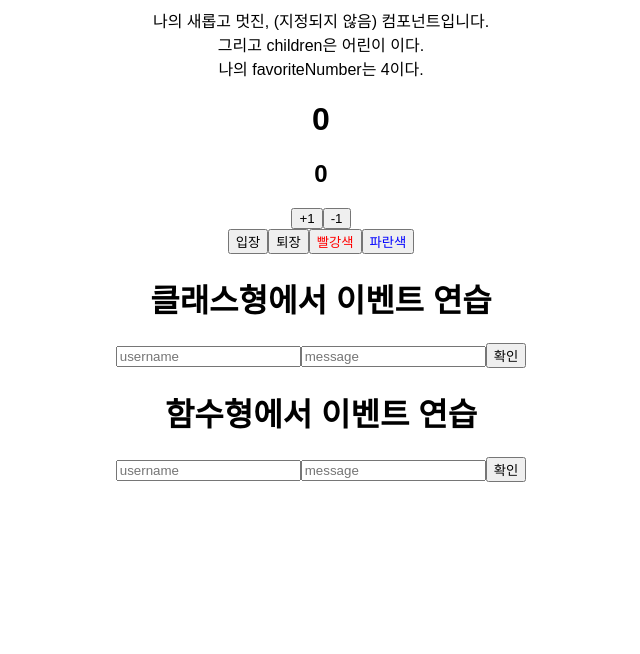
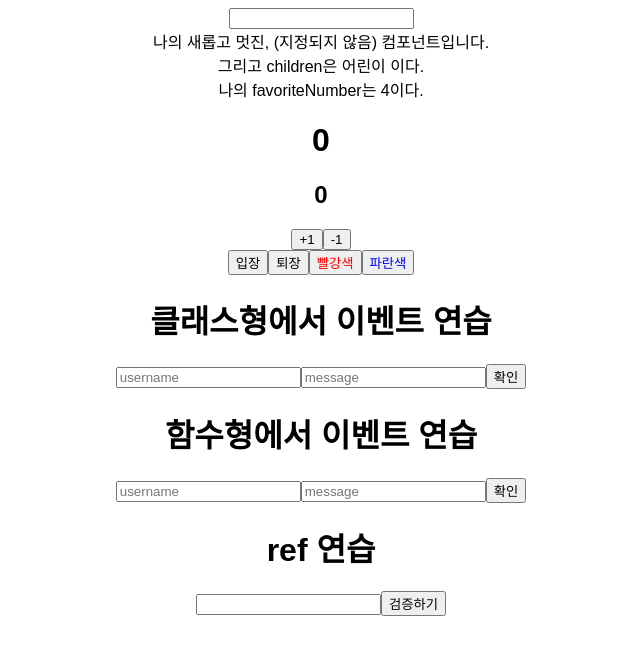
Before and after one commit to gosunman/theArtOfReact, a React (Create React App) app: page / in a window 1280 px wide. Shown: the top 654 px of the page, without its empty margins (319-959 px from the left). Built offline with nearby package versions, Linux system fonts and the light colour scheme.

Commit message:
5.2.2 ref를 쓰는 두 가지 방법

```diff
--- a/src/App.js
+++ b/src/App.js
@@ -1,19 +1,25 @@
-import React from "react";
+import React, { Component } from "react";
 import "./styles.css";
 import MyComponent from "./MyComponent";
 import Counter from "./Counter";
 import Say from "./Say";
 import EventPracticeForClass from "./EventPracticeForClass";
 import EventPracticeForFunction from "./EventPracticeForFunction";
+import ValidationSample from "./ValidationSample";
+import RefSample from "./RefSample";
 
-export default function App() {
+export default class App extends Component {
+  render() {
     return (
       <div className="App">
+        <RefSample />
         <MyComponent favoriteNumber={4}> 어린이 </MyComponent>
         <Counter />
         <Say></Say>
         <EventPracticeForClass />
         <EventPracticeForFunction />
+        <ValidationSample />
       </div>
     );
   }
+}
--- /dev/null
+++ b/src/RefSample.js
@@ -0,0 +1,17 @@
+import React, { Component } from "react";
+
+export default class RefSample extends Component {
+  input = React.createRef();
+
+  handleFocus = () => {
+    this.input.current.focus();
+  };
+
+  render() {
+    return (
+      <div>
+        <input ref={this.input} />
+      </div>
+    );
+  }
+}
--- /dev/null
+++ b/src/ValidationSample.js
@@ -0,0 +1,43 @@
+import React, { Component } from "react";
+import "./styles.css";
+
+export default class ValidationSample extends Component {
+  state = {
+    password: "",
+    clicked: false,
+    validates: false
+  };
+
+  handleChange = (e) => {
+    this.setState({ password: e.target.value });
+  };
+
+  handleButtonClick = () => {
+    this.setState({
+      clicked: true,
+      validated: this.state.password === "0000"
+    });
+  };
+
+  render() {
+    return (
+      <div>
+        <h1>ref 연습</h1>
+
+        <input
+          type="password"
+          value={this.state.password}
+          onChange={this.handleChange}
+          className={
+            this.state.clicked
+              ? this.state.validated
+                ? "success"
+                : "failure"
+              : ""
+          }
+        />
+        <button onClick={this.handleButtonClick}>검증하기</button>
+      </div>
+    );
+  }
+}
--- a/src/styles.css
+++ b/src/styles.css
@@ -2,3 +2,11 @@
   font-family: sans-serif;
   text-align: center;
 }
+
+.success {
+  background-color: lightgreen;
+}
+
+.failure {
+  background-color: lightcoral;
+}
```
Lines whose indentation alone changed are shown as unchanged.
